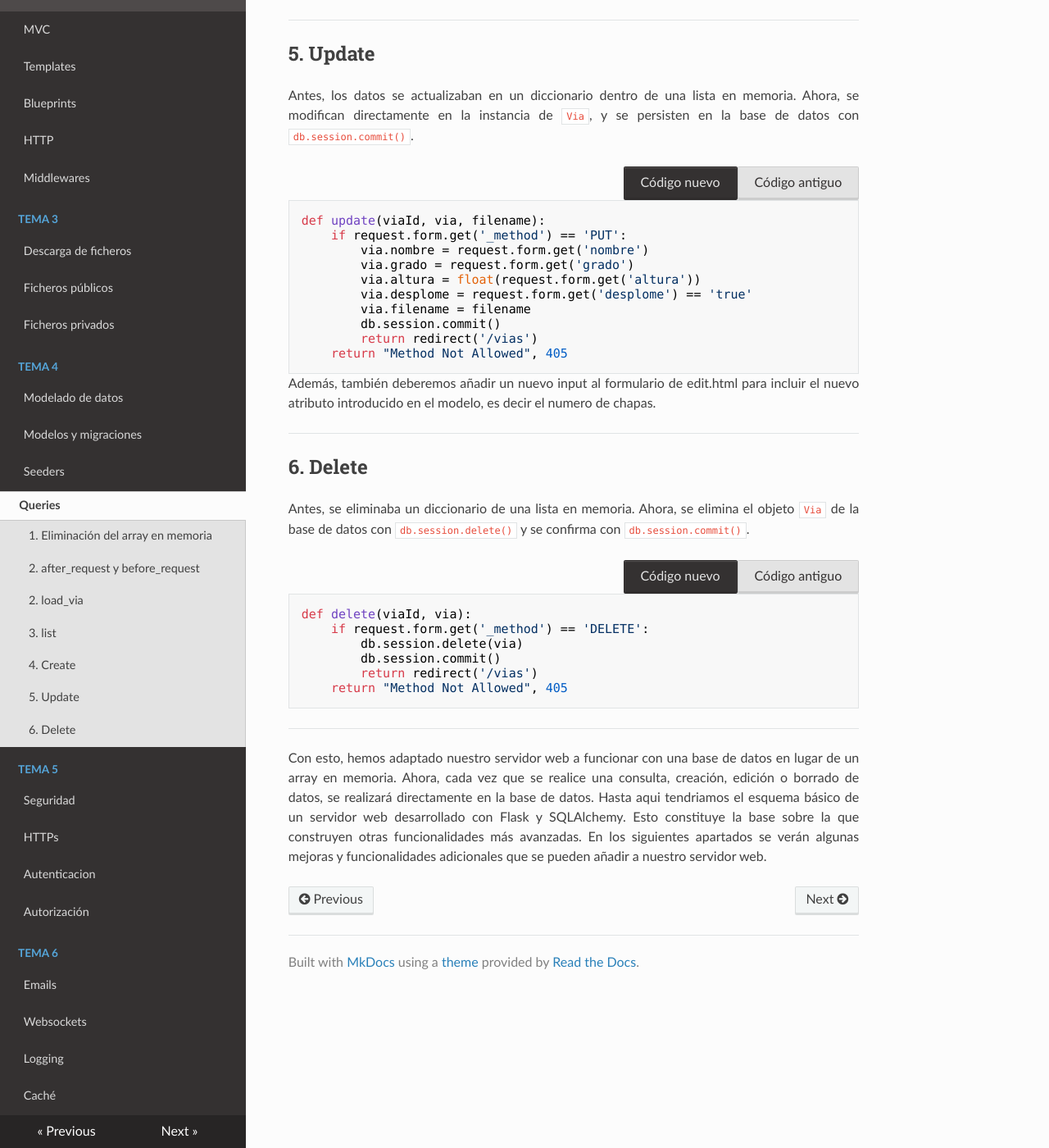
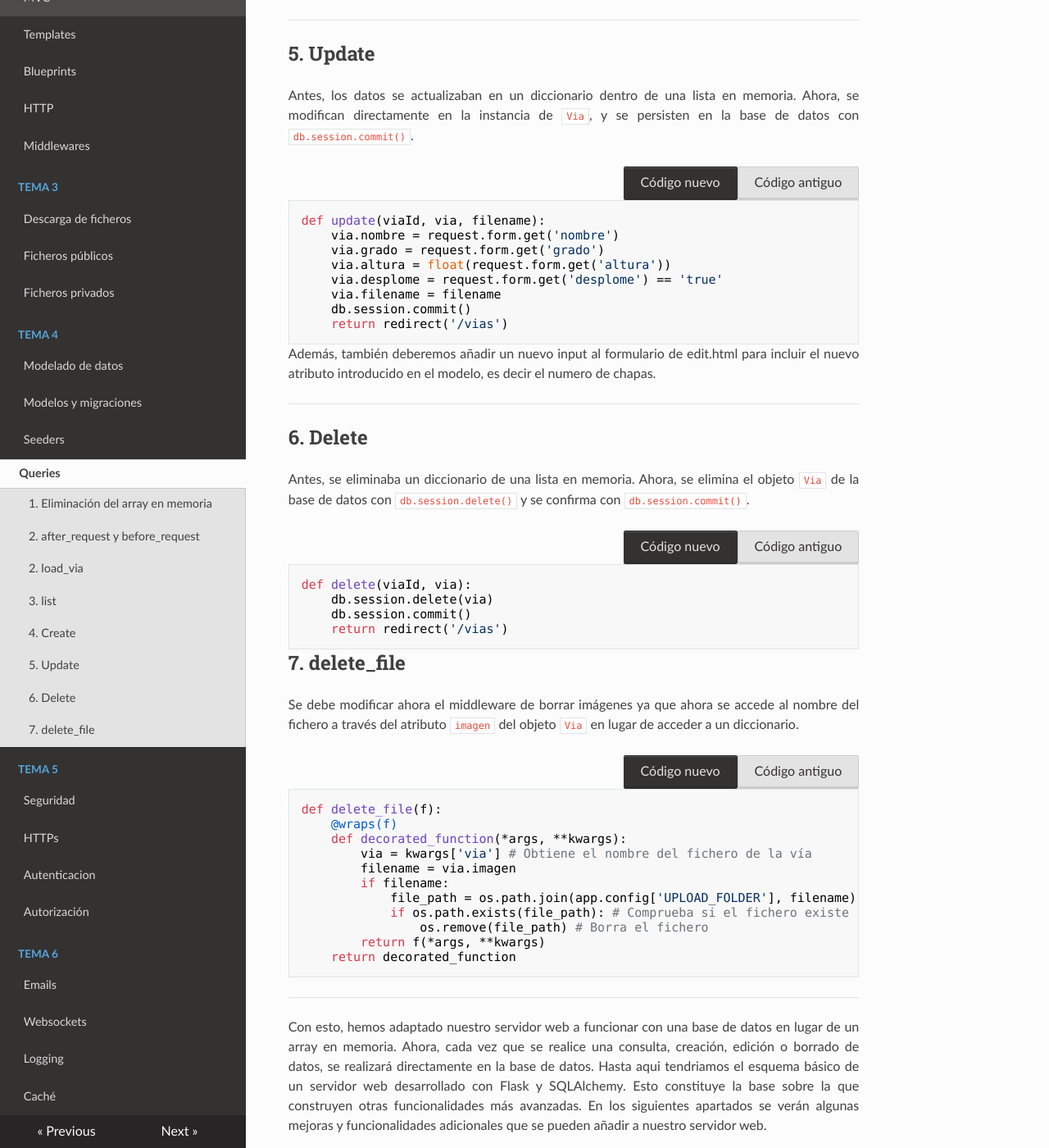
Before and after one commit to apozohue10/tecw, an MkDocs documentation site: the page built from docs/tema4/consultas.md, in a window 1280 px wide and 1400 px high, scrolled down 2596 px. Shown: the whole window at 82% size. Built offline with MkDocs 1.6.1, drawn with Linux system fonts in a browser that asks for light colours; nearby versions of some CDN libraries; some of the changed text lies outside the part shown.

Commit message:
Fix tema4

````diff
--- a/docs/tema4/consultas.md
+++ b/docs/tema4/consultas.md
@@ -218,29 +218,25 @@ Antes, los datos se actualizaban en un diccionario dentro de una lista en memori
 <div class="modificado">
 ```python
 def update(viaId, via, filename):
-    if request.form.get('_method') == 'PUT':
-        via.nombre = request.form.get('nombre')
-        via.grado = request.form.get('grado')
-        via.altura = float(request.form.get('altura'))
-        via.desplome = request.form.get('desplome') == 'true'
-        via.filename = filename
-        db.session.commit()
-        return redirect('/vias')
-    return "Method Not Allowed", 405
+    via.nombre = request.form.get('nombre')
+    via.grado = request.form.get('grado')
+    via.altura = float(request.form.get('altura'))
+    via.desplome = request.form.get('desplome') == 'true'
+    via.filename = filename
+    db.session.commit()
+    return redirect('/vias')
 ```
 </div>
 <div class="original" hidden>
 ```python
 def update(viaId, via, filename):
-    if request.form.get('_method') == 'PUT':
-        via['nombre'] = request.form.get('nombre')
-        via['grado'] = request.form.get('grado')
-        via['altura'] = float(request.form.get('altura'))
-        via['numero_chapas'] = float(request.form.get('numero_chapas'))
-        via['desplome'] = request.form.get('desplome') == 'true'
-        via['filename'] = filename
-        return redirect('/vias')
-    return "Method Not Allowed", 405
+    via['nombre'] = request.form.get('nombre')
+    via['grado'] = request.form.get('grado')
+    via['altura'] = float(request.form.get('altura'))
+    via['numero_chapas'] = float(request.form.get('numero_chapas'))
+    via['desplome'] = request.form.get('desplome') == 'true'
+    via['filename'] = filename
+    return redirect('/vias')
 ```
 </div>
 </div>
@@ -262,20 +258,57 @@ Antes, se eliminaba un diccionario de una lista en memoria. Ahora, se elimina el
 <div class="modificado">
 ```python
 def delete(viaId, via):
-    if request.form.get('_method') == 'DELETE':
-        db.session.delete(via)
-        db.session.commit()
-        return redirect('/vias')
-    return "Method Not Allowed", 405
+    db.session.delete(via)
+    db.session.commit()
+    return redirect('/vias')
 ```
 </div>
 <div class="original" hidden>
 ```python
 def delete(viaId, via):
-    if request.form.get('_method') == 'DELETE':
-        vias.remove(via)
-        return redirect('/vias')
-    return "Method Not Allowed", 405
+    vias.remove(via)
+    return redirect('/vias')
+```
+</div>
+</div>
+
+## 7. delete_file
+
+Se debe modificar ahora el middleware de borrar imágenes ya que ahora se accede al nombre del fichero a través del atributo `imagen` del objeto `Via` en lugar de acceder a un diccionario.
+
+
+<div class="toggleCodeContainer">
+<div class="toogleButton">
+<button class="buttonModificado btn btn-primary btn-sm active">Código nuevo</button>
+<button class="buttonOriginal btn btn-primary btn-sm">Código antiguo</button>
+</div>
+<div class="modificado">
+```python
+def delete_file(f):
+    @wraps(f)
+    def decorated_function(*args, **kwargs):
+        via = kwargs['via'] # Obtiene el nombre del fichero de la vía
+        filename = via.imagen
+        if filename:
+            file_path = os.path.join(app.config['UPLOAD_FOLDER'], filename)
+            if os.path.exists(file_path): # Comprueba si el fichero existe
+                os.remove(file_path) # Borra el fichero
+        return f(*args, **kwargs)
+    return decorated_function
+```
+</div>
+<div class="original" hidden>
+```python
+def delete_file(f):
+    @wraps(f)
+    def decorated_function(*args, **kwargs):
+        filename = kwargs['via'].get('imagen') # Obtiene el nombre del fichero de la vía
+        if filename:
+            file_path = os.path.join(app.config['UPLOAD_FOLDER'], filename)
+            if os.path.exists(file_path): # Comprueba si el fichero existe
+                os.remove(file_path) # Borra el fichero
+        return f(*args, **kwargs)
+    return decorated_function
 ```
 </div>
 </div>
````
Also changed, not shown: other parts of docs/tema4/consultas.md (+1 -1 lines), docs/tema4/modelos-migraciones.md (+16 -18 lines), docs/tema4/orm.md (+9 -9 lines), docs/tema4/seeders.md (+0 -2 lines).
